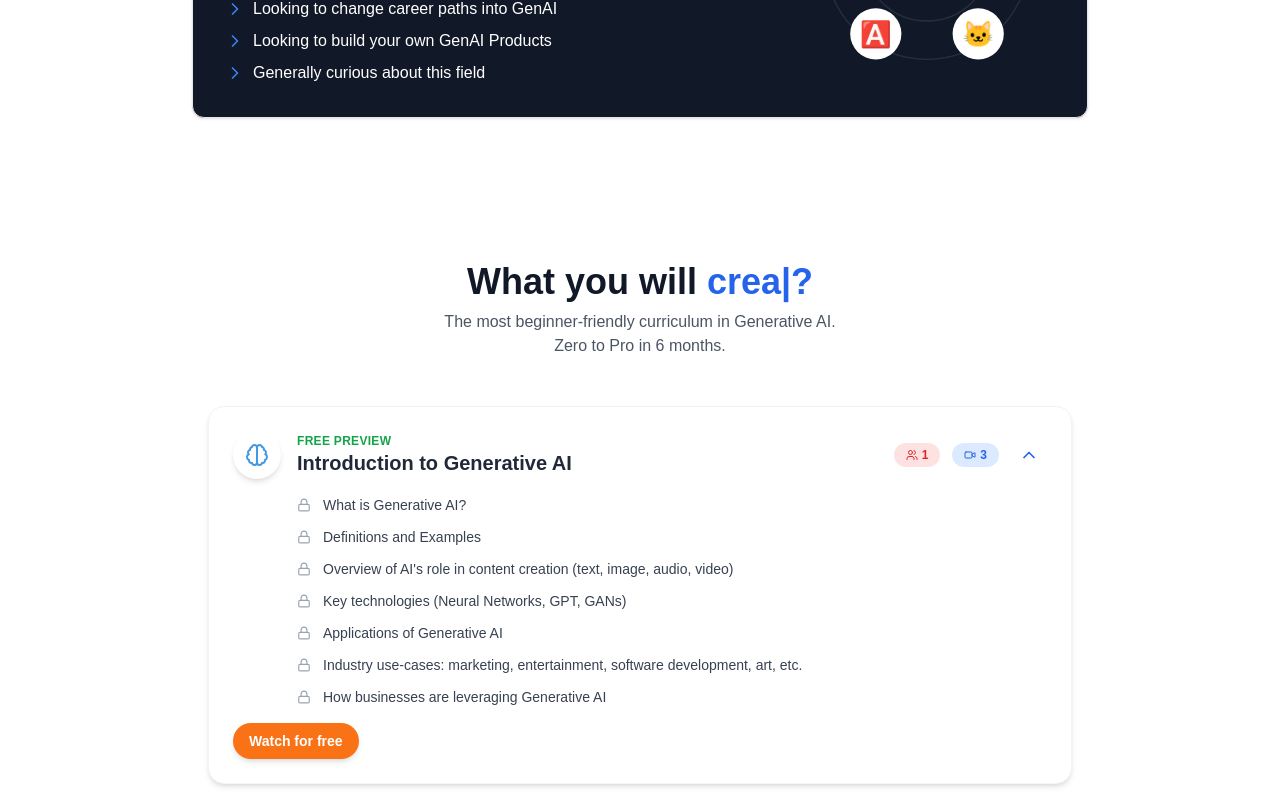
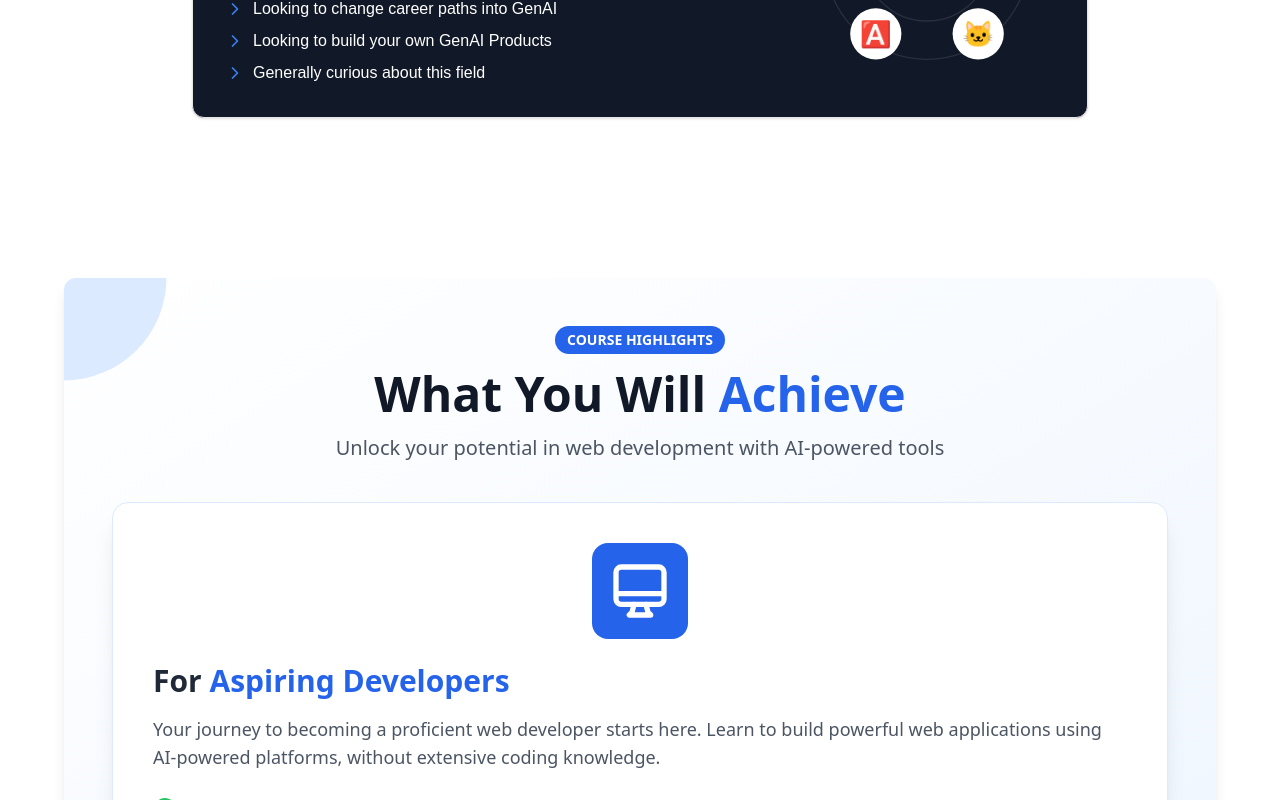
Before and after one commit to vamshichintu002/Course-Landing-Page, a Next.js app: page / in a window 1280 px wide. Shown: the part 2000-2800 px from the top of the page. Built offline with nearby package versions, Linux system fonts and the light colour scheme.

Commit message:
added achieve

```diff
--- a/components/AnimatedAdoptionLifecycleChart.tsx
+++ b/components/AnimatedAdoptionLifecycleChart.tsx
@@ -1,11 +1,13 @@
-import React, { useState, useEffect } from 'react';
-import { useSpring, animated } from 'react-spring';
+import React, { useState, useEffect, useMemo } from 'react';
+import { useSpring, animated, config } from 'react-spring';
 
-const AnimatedAdoptionLifecycleChart = () => {
+const AnimatedAdoptionLifecycleChart: React.FC = () => {
+  const [isClient, setIsClient] = useState(false);
   const [hoveredCategory, setHoveredCategory] = useState<string | null>(null);
   const [isMobile, setIsMobile] = useState(false);
 
   useEffect(() => {
+    setIsClient(true);
     const checkMobile = () => {
       setIsMobile(window.innerWidth < 768);
     };
@@ -14,25 +16,29 @@ const AnimatedAdoptionLifecycleChart = () => {
     return () => window.removeEventListener('resize', checkMobile);
   }, []);
 
-  const curveAnimation = useSpring({
-    from: { strokeDashoffset: 1000 },
-    to: { strokeDashoffset: 0 },
-    config: { duration: 2000 },
-  });
-
-  const fadeIn = useSpring({
-    from: { opacity: 0 },
-    to: { opacity: 1 },
-    config: { duration: 1000 },
-  });
-
-  const categories = [
+  const categories = useMemo(() => [
     { name: 'Innovators', percentage: '2.5%', x: isMobile ? 35 : 70, color: '#003366' },
     { name: 'Early Adopters', percentage: '13.5%', x: isMobile ? 100 : 200, color: '#0066cc' },
     { name: 'Early Majority', percentage: '34%', x: isMobile ? 200 : 400, color: '#3399ff' },
     { name: 'Late Majority', percentage: '34%', x: isMobile ? 300 : 600, color: '#66b3ff' },
     { name: 'Laggards', percentage: '16%', x: isMobile ? 365 : 730, color: '#b3d9ff' },
-  ];
+  ], [isMobile]);
+
+  const curveAnimation = useSpring({
+    strokeDashoffset: isClient ? 0 : 1000,
+    from: { strokeDashoffset: 1000 },
+    config: { ...config.slow, duration: 2000 },
+  });
+
+  const fadeIn = useSpring({
+    opacity: isClient ? 1 : 0,
+    from: { opacity: 0 },
+    config: { duration: 1000 },
+  });
+
+  if (!isClient) {
+    return <div className="w-full h-[300px] md:h-[400px] bg-gray-200"></div>;
+  }
 
   return (
     <div className="relative w-full h-[300px] md:h-[400px] bg-gray-100 overflow-hidden">
@@ -121,4 +127,4 @@ const AnimatedAdoptionLifecycleChart = () => {
   );
 };
 
-export default AnimatedAdoptionLifecycleChart;
+export default React.memo(AnimatedAdoptionLifecycleChart);
--- /dev/null
+++ b/components/LandingPage.module.css
@@ -0,0 +1,6 @@
+.backgroundImage {
+  background-image: url('/dots.jpg');
+  background-size: cover;
+  background-position: center;
+  background-repeat: no-repeat;
+}
--- a/components/landing-page.tsx
+++ b/components/landing-page.tsx
@@ -4,9 +4,21 @@ import { useState } from 'react'
 import { ChevronDownIcon, Menu } from 'lucide-react'
 import Image from 'next/image'
 import { WhoIsThisFor } from './who-is-this-for'
-import AnimatedAdoptionLifecycleChart from './AnimatedAdoptionLifecycleChart'
+import { TailoredTracks } from './tailored-tracks'  // Add this import
+import dynamic from 'next/dynamic'
+import React, { Suspense } from 'react'
 import { CurriculumSectionComponent } from './curriculum-section'
 import { TypeAnimation } from 'react-type-animation'  // Add this import
+import Link from 'next/link'
+import styles from './LandingPage.module.css'
+
+const AnimatedAdoptionLifecycleChart = dynamic(
+  () => import('./AnimatedAdoptionLifecycleChart'),
+  {
+    loading: () => <div className="w-full h-[300px] md:h-[400px] bg-gray-200 animate-pulse"></div>,
+    ssr: false
+  }
+)
 
 export function LandingPageComponent() {
   const [activeQuestion, setActiveQuestion] = useState<number | null>(null)
@@ -38,8 +50,8 @@ export function LandingPageComponent() {
             <Image
               src="/logo.png"
               alt="Devtern Logo"
-              width={100}
-              height={33}
+              width={160}
+              height={100}
               className="mr-2"
             />
           </div>
@@ -126,7 +138,9 @@ export function LandingPageComponent() {
         <section className="bg-gray-100 py-10 md:py-20">
           <div className="container mx-auto px-4">
             <h2 className="text-3xl md:text-4xl font-bold text-center mb-8 md:mb-12">Be a pioneer. Build the future.</h2>
-            <AnimatedAdoptionLifecycleChart />
+            <Suspense fallback={<div className="w-full h-[300px] md:h-[400px] bg-gray-200 animate-pulse"></div>}>
+              <AnimatedAdoptionLifecycleChart />
+            </Suspense>
             <div className="flex flex-wrap justify-between items-center mt-8 md:mt-12">
               <div className="w-full md:w-1/2 space-y-6 md:space-y-8">
                 <div>
@@ -149,6 +163,12 @@ export function LandingPageComponent() {
         <section className="py-10 md:py-20">
           <div className="container mx-auto px-4">
             <WhoIsThisFor />
+          </div>
+        </section>
+
+        <section className="py-10 md:py-20">
+          <div className="container mx-auto px-4">
+            <TailoredTracks />
           </div>
         </section>
 
--- /dev/null
+++ b/components/tailored-tracks.tsx
@@ -0,0 +1,84 @@
+'use client'
+
+import { CheckCircle } from 'lucide-react'
+import { motion } from 'framer-motion'
+
+export function TailoredTracks() {
+  return (
+    <div className="bg-gradient-to-br from-white to-blue-50 p-4 sm:p-6 md:p-12 font-sans max-w-6xl mx-auto text-gray-800 rounded-xl shadow-lg relative overflow-hidden">
+      {/* Background graphics */}
+      <div className="absolute top-0 left-0 w-full h-full overflow-hidden pointer-events-none">
+        <svg className="absolute top-0 left-0 w-64 h-64 text-blue-100 transform -translate-x-1/2 -translate-y-1/2" fill="currentColor" viewBox="0 0 100 100">
+          <circle cx="50" cy="50" r="40" />
+        </svg>
+        <svg className="absolute bottom-0 right-0 w-64 h-64 text-blue-100 transform translate-x-1/3 translate-y-1/3" fill="currentColor" viewBox="0 0 100 100">
+          <rect x="10" y="10" width="80" height="80" />
+        </svg>
+      </div>
+
+      <motion.div
+        initial={{ opacity: 0, y: 20 }}
+        animate={{ opacity: 1, y: 0 }}
+        transition={{ duration: 0.5 }}
+        className="text-center mb-8 sm:mb-10 relative z-10"
+      >
+        <motion.span
+          whileHover={{ scale: 1.05 }}
+          className="inline-block px-3 py-1 bg-blue-600 text-white rounded-full text-xs sm:text-sm font-semibold mb-3 sm:mb-4"
+        >
+          COURSE HIGHLIGHTS
+        </motion.span>
+        <h2 className="text-3xl sm:text-4xl md:text-5xl font-bold text-gray-900 mb-3 sm:mb-4">
+          What You Will <span className="text-blue-600">Achieve</span>
+        </h2>
+        <p className="text-lg sm:text-xl text-gray-600 max-w-2xl mx-auto">
+          Unlock your potential in web development with AI-powered tools
+        </p>
+      </motion.div>
+
+      <motion.div
+        initial={{ opacity: 0, scale: 0.9 }}
+        animate={{ opacity: 1, scale: 1 }}
+        transition={{ duration: 0.5, delay: 0.2 }}
+        className="bg-white rounded-2xl shadow-xl p-4 sm:p-6 md:p-10 border border-blue-100 hover:border-blue-300 transition-colors duration-300 relative z-10"
+      >
+        <div className="flex flex-col items-center space-y-6">
+          <motion.div
+            whileHover={{ rotate: 5, scale: 1.05 }}
+            className="flex-shrink-0"
+          >
+            <div className="w-20 h-20 sm:w-24 sm:h-24 bg-blue-600 rounded-2xl flex items-center justify-center overflow-hidden">
+              <svg className="w-12 h-12 sm:w-16 sm:h-16 text-white" fill="none" stroke="currentColor" viewBox="0 0 24 24" xmlns="http://www.w3.org/2000/svg">
+                <path strokeLinecap="round" strokeLinejoin="round" strokeWidth={2} d="M9.75 17L9 20l-1 1h8l-1-1-.75-3M3 13h18M5 17h14a2 2 0 002-2V5a2 2 0 00-2-2H5a2 2 0 00-2 2v10a2 2 0 002 2z" />
+              </svg>
+            </div>
+          </motion.div>
+          <div className="flex-grow text-center sm:text-left">
+            <h3 className="text-xl sm:text-2xl md:text-3xl font-semibold mb-3 sm:mb-4">For <span className="text-blue-600">Aspiring Developers</span></h3>
+            <p className="text-gray-600 mb-4 sm:mb-6 text-base sm:text-lg">
+              Your journey to becoming a proficient web developer starts here. Learn to build powerful web applications using AI-powered platforms, without extensive coding knowledge.
+            </p>
+            <ul className="space-y-3 sm:space-y-4">
+              {[
+                'Build web apps with AI-powered platforms',
+                'Develop full-stack applications effortlessly',
+                'Create an impressive project portfolio'
+              ].map((item, index) => (
+                <motion.li
+                  key={index}
+                  initial={{ opacity: 0, x: -20 }}
+                  animate={{ opacity: 1, x: 0 }}
+                  transition={{ duration: 0.5, delay: 0.3 + index * 0.1 }}
+                  className="flex items-start"
+                >
+                  <CheckCircle className="text-green-500 mr-2 sm:mr-3 h-5 w-5 sm:h-6 sm:w-6 flex-shrink-0 mt-0.5" />
+                  <span className="text-gray-700 text-sm sm:text-base">{item}</span>
+                </motion.li>
+              ))}
+            </ul>
+          </div>
+        </div>
+      </motion.div>
+    </div>
+  )
+}
--- a/next.config.js
+++ b/next.config.js
@@ -1,8 +1,19 @@
 /** @type {import('next').NextConfig} */
-const nextConfig = {}
+const nextConfig = {
+  reactStrictMode: true,
+  swcMinify: true,
+  images: {
+    remotePatterns: [
+      {
+        protocol: 'http',
+        hostname: 'localhost',
+        port: '',
+        pathname: '/**',
+      },
+    ],
+    deviceSizes: [640, 750, 828, 1080, 1200, 1920, 2048, 3840],
+    imageSizes: [16, 32, 48, 64, 96, 128, 256, 384],
+  },
+}
 
-module.exports = {
-    eslint: {
-      ignoreDuringBuilds: true,
-    },
-  }
+module.exports = nextConfig
```
Also changed, not shown: public/dots.jpg (added).
